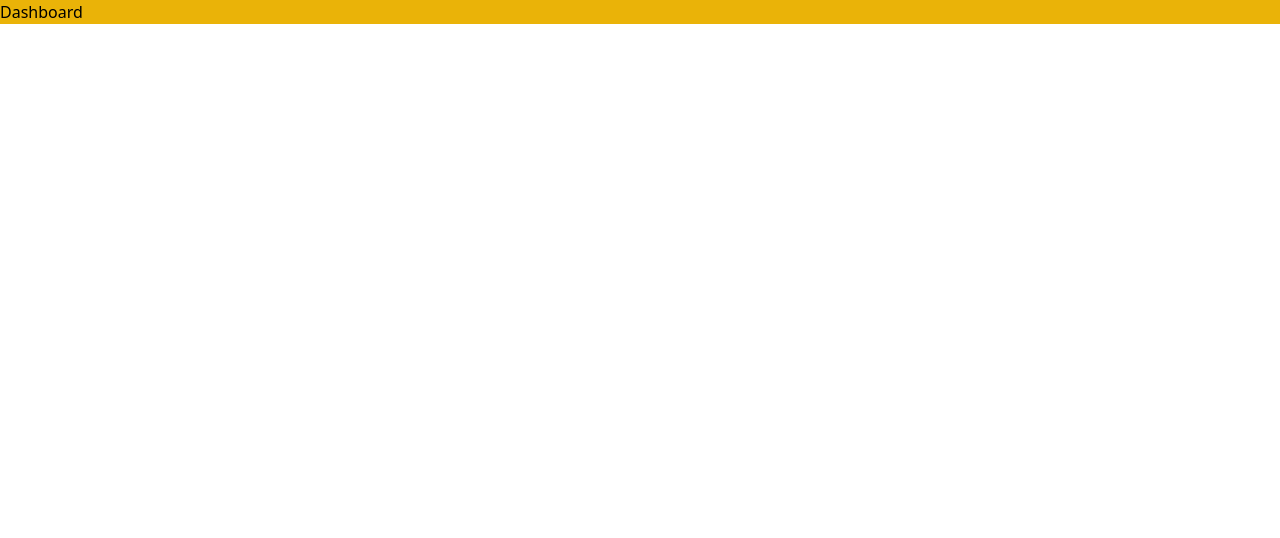
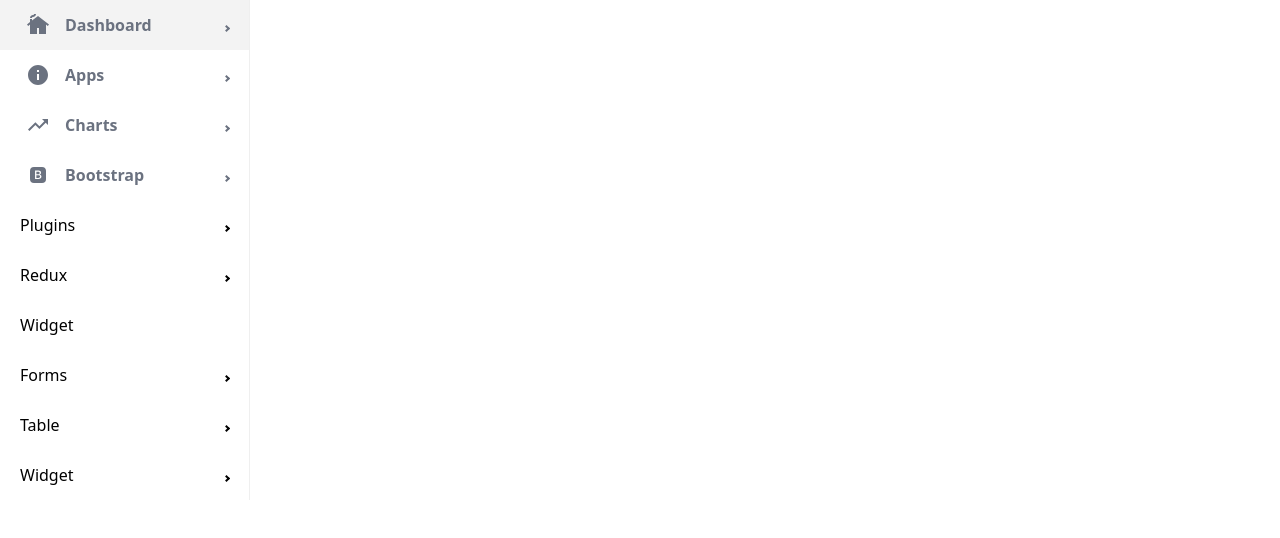
Before and after one commit to NishantTechybirds/travl-ui, a React (Vite) app: page /dashboard in a window 1280 px wide. Shown: the top 538 px of the page. Built offline with nearby package versions, Linux system fonts and the light colour scheme.

Commit message:
made sidebar using react-pro-siebar

```diff
--- a/src/App.jsx
+++ b/src/App.jsx
@@ -5,7 +5,7 @@ import logo from "./logo.svg";
 import { BrowserRouter, Route, Routes } from "react-router-dom";
 import LoginPage from "./pages/loginPage/LoginPage";
 import SignupPage from "./pages/signupPage/SignupPage";
-import Dashboard from "./pages/dashboardPage/Dashboard";
+import Dashboard from "./pages/dashboardPage/index/Dashboard";
 
 function App() {
   const [count, setCount] = useState(0);
--- a/src/components/Button.jsx
+++ b/src/components/Button.jsx
@@ -4,7 +4,10 @@ import React from "react";
 
 const Button = ({ children }) => {
   return (
-    <button className="bg-[#e23428] py-3 rounded-2xl text-white font-semibold text-sm w-full text-center">
+    <button
+      type="submit"
+      className="bg-[#e23428] py-3 rounded-2xl text-white font-semibold text-sm w-full text-center"
+    >
       {children}
     </button>
   );
--- a/src/components/Input.jsx
+++ b/src/components/Input.jsx
@@ -4,7 +4,7 @@ import { useField } from "formik";
 import React from "react";
 
 const Input = ({ id, children, placeholder, type, name, ...rest }) => {
-  const field = useField(name);
+  const [field, meta] = useField(name);
   return (
     <div className="space-y-1">
       <label className="text-[#6e6e6e] text-sm font-bold" htmlFor={id}>
@@ -17,7 +17,7 @@ const Input = ({ id, children, placeholder, type, name, ...rest }) => {
         name={name}
         id={id}
         placeholder={placeholder}
-        className="block w-full py-2 border px-6 focus:border-none focus:ring-red-500  border-gray-400 rounded-2xl"
+        className="block w-full px-6 py-2 border border-gray-400 focus:border-none focus:ring-red-500 rounded-2xl"
         type={type || "text"}
         {...rest}
       />
--- a/src/components/Logo.jsx
+++ b/src/components/Logo.jsx
@@ -4,7 +4,7 @@ import React from "react";
 const Logo = () => {
   return (
     <div>
-      <img src="/public/travlLogo.png" alt="Logo" />
+      <img src="/public/images/logo/travlLogo.png" alt="Logo" />
     </div>
   );
 };
--- a/src/main.jsx
+++ b/src/main.jsx
@@ -1,10 +1,15 @@
-import React from 'react'
-import ReactDOM from 'react-dom/client'
-import App from './App'
-import './index.css'
+/** @format */
 
-ReactDOM.createRoot(document.getElementById('root')).render(
+import React from "react";
+import ReactDOM from "react-dom/client";
+import App from "./App";
+import "./index.css";
+import { ProSidebarProvider } from "react-pro-sidebar";
+
+ReactDOM.createRoot(document.getElementById("root")).render(
   <React.StrictMode>
-    <App />
+    <ProSidebarProvider>
+      <App />
+    </ProSidebarProvider>
   </React.StrictMode>
-)
+);
--- a/src/pages/dashboardPage/Dashboard.jsx
+++ /dev/null
@@ -1,9 +0,0 @@
-/** @format */
-
-import React from "react";
-
-const Dashboard = () => {
-  return <div className="bg-yellow-500">Dashboard</div>;
-};
-
-export default Dashboard;
--- /dev/null
+++ b/src/pages/dashboardPage/index/Dashboard.jsx
@@ -0,0 +1,18 @@
+/** @format */
+
+import React from "react";
+import { Outlet } from "react-router-dom";
+import SideBar from "../sidebar/SideBar";
+
+const Dashboard = () => {
+  return (
+    <div className="">
+      <SideBar></SideBar>
+      <div className="bg-yellow-500  grow">
+        <Outlet />
+      </div>
+    </div>
+  );
+};
+
+export default Dashboard;
--- /dev/null
+++ b/src/pages/dashboardPage/sidebar/SideBar.jsx
@@ -0,0 +1,77 @@
+/** @format */
+
+import React from "react";
+import { Sidebar, Menu, MenuItem, SubMenu } from "react-pro-sidebar";
+import { BsFillBootstrapFill } from "react-icons/bs";
+import { Link } from "react-router-dom";
+import CottageIcon from "@mui/icons-material/Cottage";
+import InfoIcon from "@mui/icons-material/Info";
+import TrendingUpOutlinedIcon from "@mui/icons-material/TrendingUpOutlined";
+
+const SideBar = () => {
+  return (
+    <div className="sticky top-0 h-screen w-60">
+      <Sidebar>
+        <Menu className="bg-white">
+          <SubMenu
+            className="font-semibold text-gray-500"
+            icon={<CottageIcon />}
+            label="Dashboard"
+          >
+            <MenuItem>
+              <Link to="/dashboardLight">dashboard light</Link>
+            </MenuItem>
+            <MenuItem> Line charts </MenuItem>
+          </SubMenu>
+          <SubMenu
+            label="Apps"
+            icon={<InfoIcon />}
+            className="font-semibold text-gray-500"
+          >
+            <MenuItem> Pie charts </MenuItem>
+            <MenuItem> Line charts </MenuItem>
+          </SubMenu>
+          <SubMenu
+            label="Charts"
+            icon={<TrendingUpOutlinedIcon />}
+            className="font-semibold text-gray-500"
+          >
+            <MenuItem> Pie charts </MenuItem>
+            <MenuItem> Line charts </MenuItem>
+          </SubMenu>
+          <SubMenu
+            label="Bootstrap"
+            className="font-semibold text-gray-500"
+            icon={<BsFillBootstrapFill />}
+          >
+            <MenuItem> Pie charts </MenuItem>
+            <MenuItem> Line charts </MenuItem>
+          </SubMenu>
+          <SubMenu label="Plugins">
+            <MenuItem> Pie charts </MenuItem>
+            <MenuItem> Line charts </MenuItem>
+          </SubMenu>
+          <SubMenu label="Redux">
+            <MenuItem> Pie charts </MenuItem>
+            <MenuItem> Line charts </MenuItem>
+          </SubMenu>
+          <MenuItem>Widget</MenuItem>
+          <SubMenu label="Forms">
+            <MenuItem> Pie charts </MenuItem>
+            <MenuItem> Line charts </MenuItem>
+          </SubMenu>
+          <SubMenu label="Table">
+            <MenuItem> Pie charts </MenuItem>
+            <MenuItem> Line charts </MenuItem>
+          </SubMenu>
+          <SubMenu label="Widget">
+            <MenuItem> Pie charts </MenuItem>
+            <MenuItem> Line charts </MenuItem>
+          </SubMenu>
+        </Menu>
+      </Sidebar>
+    </div>
+  );
+};
+
+export default SideBar;
--- a/src/pages/loginPage/LoginPage.jsx
+++ b/src/pages/loginPage/LoginPage.jsx
@@ -5,7 +5,7 @@ import React from "react";
 import Button from "../../components/Button";
 import Input from "../../components/Input";
 import Logo from "../../components/Logo";
-import { Link } from "react-router-dom";
+import { Link, useNavigate } from "react-router-dom";
 
 const LoginPage = () => {
   const validationSchema = object().shape({
@@ -16,24 +16,26 @@ const LoginPage = () => {
     email: "",
     password: "",
   };
+  const navigate = useNavigate();
   const onSubmit = () => {
     console.log("login done, now navigating to dashboard");
+    navigate("/dashboard");
   };
   return (
-    <div className="lg:flex h-screen">
+    <div className="h-screen lg:flex">
       <div className=" lg:pt-40">
-        <div className="flex justify-center items-center pt-8 pb-6">
+        <div className="flex items-center justify-center pt-8 pb-6">
           <Logo></Logo>
         </div>
-        <div className="text-center space-y-4 mx-10 lg:mx-none">
-          <h3 className="font-semibold text-xl">Welcome back!</h3>
+        <div className="mx-10 space-y-4 text-center lg:mx-none">
+          <h3 className="text-xl font-semibold">Welcome back!</h3>
           <p className="text-sm text-gray-400">
             User Experience and Interface Design{" "}
             <span className="block">Stratsgy Saas Solutions</span>
           </p>
 
           <img
-            className="h-48 rounded-full mx-auto sm:h-60"
+            className="h-48 mx-auto rounded-full sm:h-60"
             src="https://cdn5.vectorstock.com/i/1000x1000/52/39/woman-and-man-couple-with-smartphone-to-travel-vector-22465239.jpg"
             alt=""
           />
@@ -41,7 +43,7 @@ const LoginPage = () => {
       </div>
       <div className="lg:flex-grow">
         <div className="bg-[rgba(226,52,40,.1)] lg:pt-40 h-full flex-col justify-center items-center px-4 space-x-4 py-8">
-          <h3 className="font-semibold text-center text-xl">
+          <h3 className="text-xl font-semibold text-center">
             Sign in to your account
           </h3>
           <div className="">
```
Also changed, not shown: package.json (+15 -0 lines), 1 other file (tests, documents, lock files or other folders).
